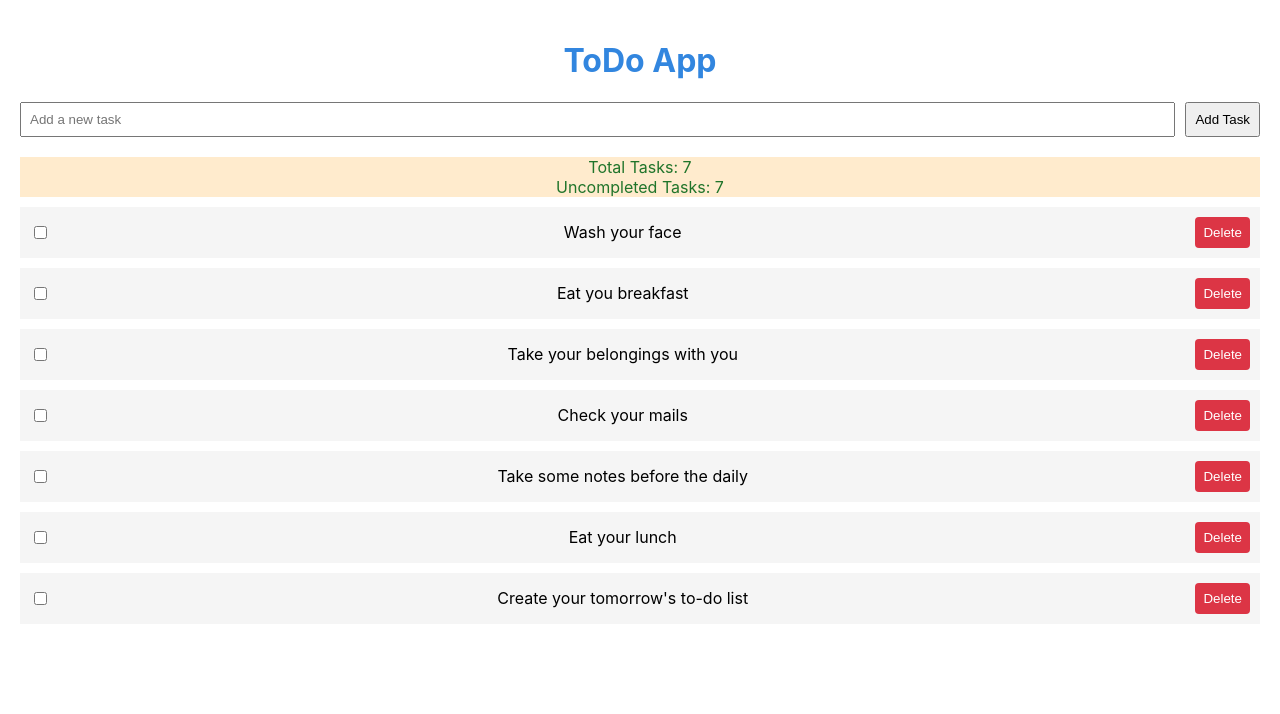
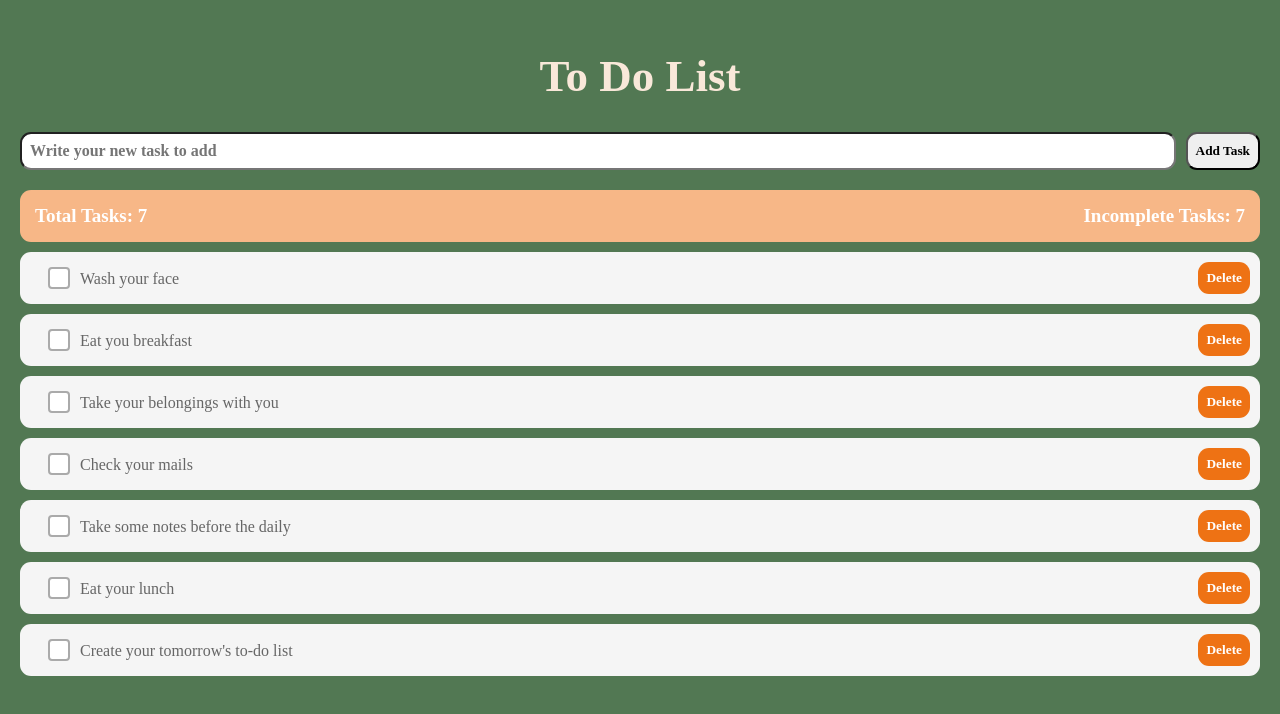
Before and after one commit to ozanugurozturk/project-todos-redux-OzanUgurOzturk, a React (Vite) app: page / in a window 1280 px wide. Shown: the top 714 px of the page. Built offline with nearby package versions, Linux system fonts and the light colour scheme.

Commit message:
Some styling for components are implemented
- Some png s for check box and drawing line on things to do with looking the video suggested at "https://www.youtube.com/watch?v=NfW_5Y1RZQ4"
- arrangement of css rules individually

```diff
--- a/src/App.css
+++ b/src/App.css
@@ -1,5 +1,5 @@
 .app {
-  max-width: 600px; /* Adjust the max-width based on your design */
+  max-width: 600px;
   margin: auto;
   padding: 20px;
 }
@@ -7,8 +7,6 @@
 .todo-app {
   text-align: center;
 }
-
-/* AddTaskForm.css */
 
 .add-task-form {
   margin-top: 20px;
@@ -20,44 +18,14 @@
   flex: 1;
   margin-right: 10px;
   padding: 8px;
+  font-family: cursive;
+  font-weight: bolder;
+  font-size: medium;
+  border-radius: 11px;
 }
 
 .add-task-form button {
   padding: 8px;
   cursor: pointer;
+  border-radius: 11px;
 }
-
-/* TaskList.css */
-
-.task-list {
-  margin-top: 20px;
-}
-
-/* UniqueTask.css */
-
-.task {
-  display: flex;
-  align-items: center;
-  justify-content: space-between;
-  background-color: #f5f5f5; /* Light background color */
-  padding: 10px;
-  margin-bottom: 10px;
-}
-
-.completed {
-  text-decoration: line-through;
-  color: #777; /* Dim color for completed tasks */
-}
-
-.task button {
-  padding: 8px;
-  cursor: pointer;
-  background-color: #dc3545; /* Red color for the delete button */
-  color: #fff; /* White text color */
-  border: none;
-  border-radius: 4px;
-}
-
-.task button:hover {
-  background-color: #c82333; /* Darker red on hover */
-}
--- a/src/components/AddTaskForm.jsx
+++ b/src/components/AddTaskForm.jsx
@@ -19,10 +19,10 @@ export const AddTaskForm = () => {
         type="text"
         value={newTask}
         onChange={(e) => setNewTask(e.target.value)}
-        placeholder="Add a new task"
-        aria-label="Add a new task"
+        placeholder="Write your new task to add"
+        aria-label="Write your new task to add"
       />
-      <button onClick={handleAddTask}>Add Task</button>
+      <button type="button" onClick={handleAddTask}>Add Task</button>
     </div>
   );
 };
--- a/src/components/TaskList.jsx
+++ b/src/components/TaskList.jsx
@@ -23,10 +23,9 @@ export const TaskList = () => {
 
   return (
     <div className="task-list">
-      <div className="task-count" aria-labelledby="totalTasksLabel uncompletedTasksLabel"
-      >
+      <div className="task-count" aria-labelledby="totalTasksLabel uncompletedTasksLabel">
         <div id="totalTasksLabel">Total Tasks: {totalTasks}</div>
-        <div id="uncompletedTasksLabel">Uncompleted Tasks: {uncompletedTasks}</div>
+        <div id="uncompletedTasksLabel">Incomplete Tasks: {uncompletedTasks}</div>
       </div>
       {tasksList.map((task) => (
         <UniqueTask
--- a/src/components/ToDoApp.jsx
+++ b/src/components/ToDoApp.jsx
@@ -6,7 +6,7 @@ import "../style/ToDoApp.css";
 const TodoApp = () => {
   return (
     <div className="todo-app">
-      <h1>ToDo App</h1>
+      <h1 className="app-name">To Do List</h1>
       <AddTaskForm />
       <TaskList />
     </div>
--- a/src/components/UniqueTask.jsx
+++ b/src/components/UniqueTask.jsx
@@ -1,9 +1,11 @@
 import React from "react";
 import PropTypes from "prop-types";
+import "../style/UniqueTask.css";
 
 const UniqueTask = ({ task, onToggleComplete, onDelete }) => {
   return (
     <div className="task">
+      <div className="checkbox-label-wrapper">
         <input
           type="checkbox"
           id={`task-${task.id}`}
@@ -16,7 +18,8 @@ const UniqueTask = ({ task, onToggleComplete, onDelete }) => {
         >
           {task.text}
         </label>
-      <button onClick={() => onDelete(task.id)}>Delete</button>
+      </div>
+      <button type="button" onClick={() => onDelete(task.id)}>Delete</button>
     </div>
   );
 };
--- a/src/index.css
+++ b/src/index.css
@@ -5,10 +5,14 @@
 }
 
 body {
+  background-color: #527853;
   margin: 0;
-  font-family: -apple-system, BlinkMacSystemFont, "Segoe UI", "Roboto", "Oxygen",
-    "Ubuntu", "Cantarell", "Fira Sans", "Droid Sans", "Helvetica Neue",
-    sans-serif;
+  font-family: cursive;
   -webkit-font-smoothing: antialiased;
   -moz-osx-font-smoothing: grayscale;
 }
+
+[type="button"] {
+  font-family: cursive;
+  font-weight: bolder;
+}
--- a/src/style/TaskList.css
+++ b/src/style/TaskList.css
@@ -3,8 +3,14 @@
 }
 
 .task-count {
-  font-size: 16px;
+  display: flex;
+  align-items: center;
+  justify-content: space-between;
+  font-size: 19px;
+  font-weight: bold;
   margin-bottom: 10px;
-  background-color: blanchedalmond;
-  color: #20742a;
+  background-color: #F7B787;
+  color: #fff;
+  padding: 15px;
+  border-radius: 11px;
 }
--- a/src/style/ToDoApp.css
+++ b/src/style/ToDoApp.css
@@ -3,6 +3,9 @@
     padding: 20px;
   }
 
-  h1 {
-    color: #3286df;
+  .app-name {
+    font-size: 45px;
+    color: #F9E8D9;
+    font-size: 45px;
+    font-weight: bolder;
   }
--- /dev/null
+++ b/src/style/UniqueTask.css
@@ -0,0 +1,93 @@
+[type="checkbox"] {
+  opacity: 0;
+}
+
+[type="checkbox"] + label {
+  position: relative;
+  padding-left: 30px;
+  cursor: pointer;
+  display: inline-block;
+  color: #666;
+  line-height: 20px;
+}
+
+[type="checkbox"] + label::before {
+  content: "";
+  position: absolute;
+  left: 0;
+  top: 0;
+  width: 18px;
+  height: 18px;
+  outline: 2px solid #aaa;
+  background: #fff;
+  border-radius: 2px;
+}
+
+[type="checkbox"]:checked + label::before {
+  content: "";
+  position: absolute;
+  left: 0;
+  top: 0;
+  width: 18px;
+  height: 18px;
+  outline: 2px solid #5fd25f;
+  background: #fff;
+  border-radius: 2px;
+}
+
+[type="checkbox"]:checked + label::after {
+  content: "";
+  position: absolute;
+  left: 0;
+  top: 0;
+  width: 18px;
+  height: 18px;
+  background-image: url(/CheckImage.png);
+  background-size: cover;
+  transform: scale(1);
+  opacity: 1;
+  transition: all 0.3s ease-in;
+  border-radius: 2px;
+}
+
+[type="checkbox"]:not(:checked) + label::after {
+  content: "";
+  position: absolute;
+  left: 0;
+  top: 0;
+  width: 18px;
+  height: 18px;
+  background-image: url(/CheckImage.png);
+  background-size: cover;
+  transform: scale(0);
+  opacity: 0;
+  border-radius: 2px;
+}
+
+.completed {
+  background-image: url(/LineImage.png);
+  background-size: contain;
+}
+
+.task {
+  display: flex;
+  align-items: center;
+  justify-content: space-between;
+  background-color: #f5f5f5;
+  padding: 10px;
+  margin-bottom: 10px;
+  border-radius: 11px;
+}
+
+.task button {
+  padding: 8px;
+  cursor: pointer;
+  background-color: #EE7214;
+  color: #fff;
+  border: none;
+  border-radius: 11px;
+}
+
+.task button:hover {
+  background-color: #b0520a;
+}
```
Also changed, not shown: public/CheckImage.png (added), public/LineImage.png (added), src/reducers/tasks.jsx (line endings or trailing spaces). Lines whose indentation alone changed are shown as unchanged.
